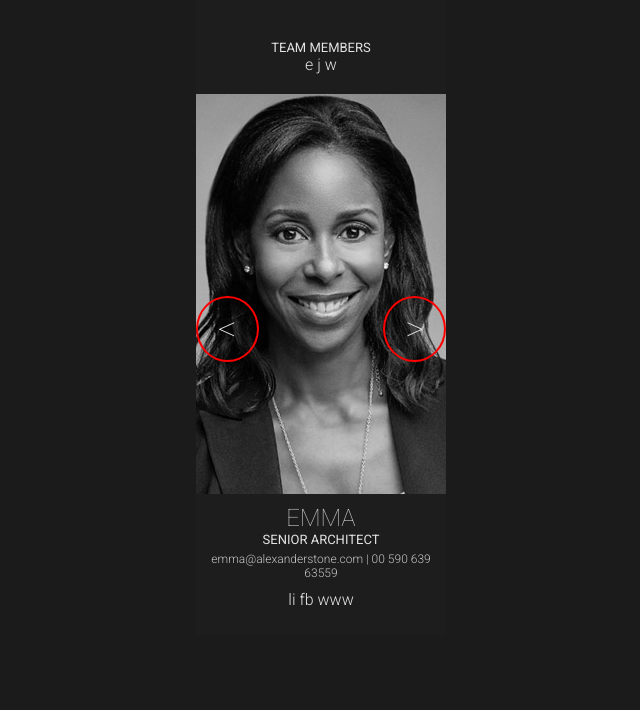
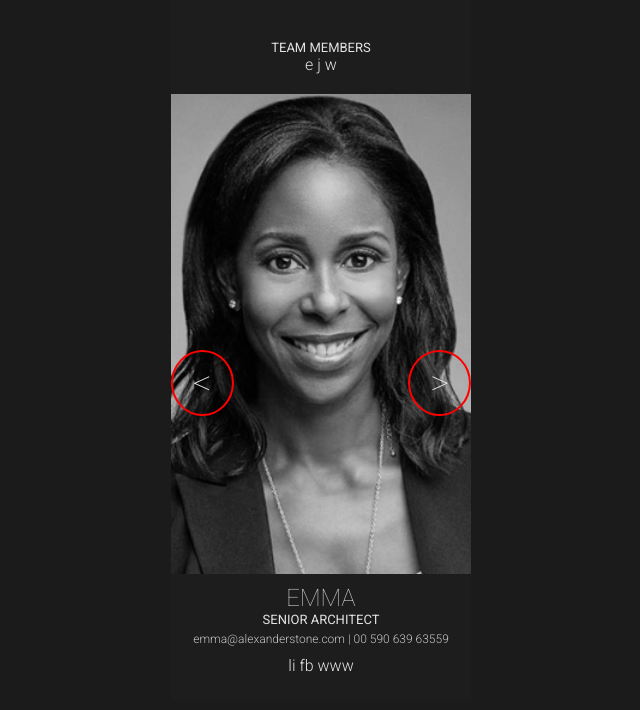
Before and after one commit to adamgonzls/ui006_userprofile, a plain HTML site: page index.html in a window 1280 px wide. Shown: the whole page, without its empty margins (319-959 px from the left). Drawn offline with Linux system fonts and the light colour scheme.

Commit message:
Update 2018-11-04T22:50:43.810Z

```diff
--- a/index.js
+++ b/index.js
@@ -1,4 +1,4 @@
-const requestURL = 'http://localhost:3000/asteam.json';
+const requestURL = './asteam.json';
 const request = new XMLHttpRequest();
 const backArrow = document.querySelector('.direction-arrow.back');
 const forwardArrow = document.querySelector('.direction-arrow.forward');
--- a/styles.css
+++ b/styles.css
@@ -75,7 +75,7 @@ p {
 
 main {
   margin: 0 auto;
-  max-width: 250px;
+  max-width: 300px;
   color: var(--platinum);
   background: var(--darkness);
   padding-top: 2.5rem;
@@ -94,7 +94,7 @@ nav {
   position: relative; }
   .user-pic img {
     display: block;
-    width: 250px;
+    width: 300px;
     -webkit-filter: grayscale(100%);
     filter: grayscale(100%);
     -webkit-transition: -webkit-filter .25s ease;
```
Also changed, not shown: 1 other file.
